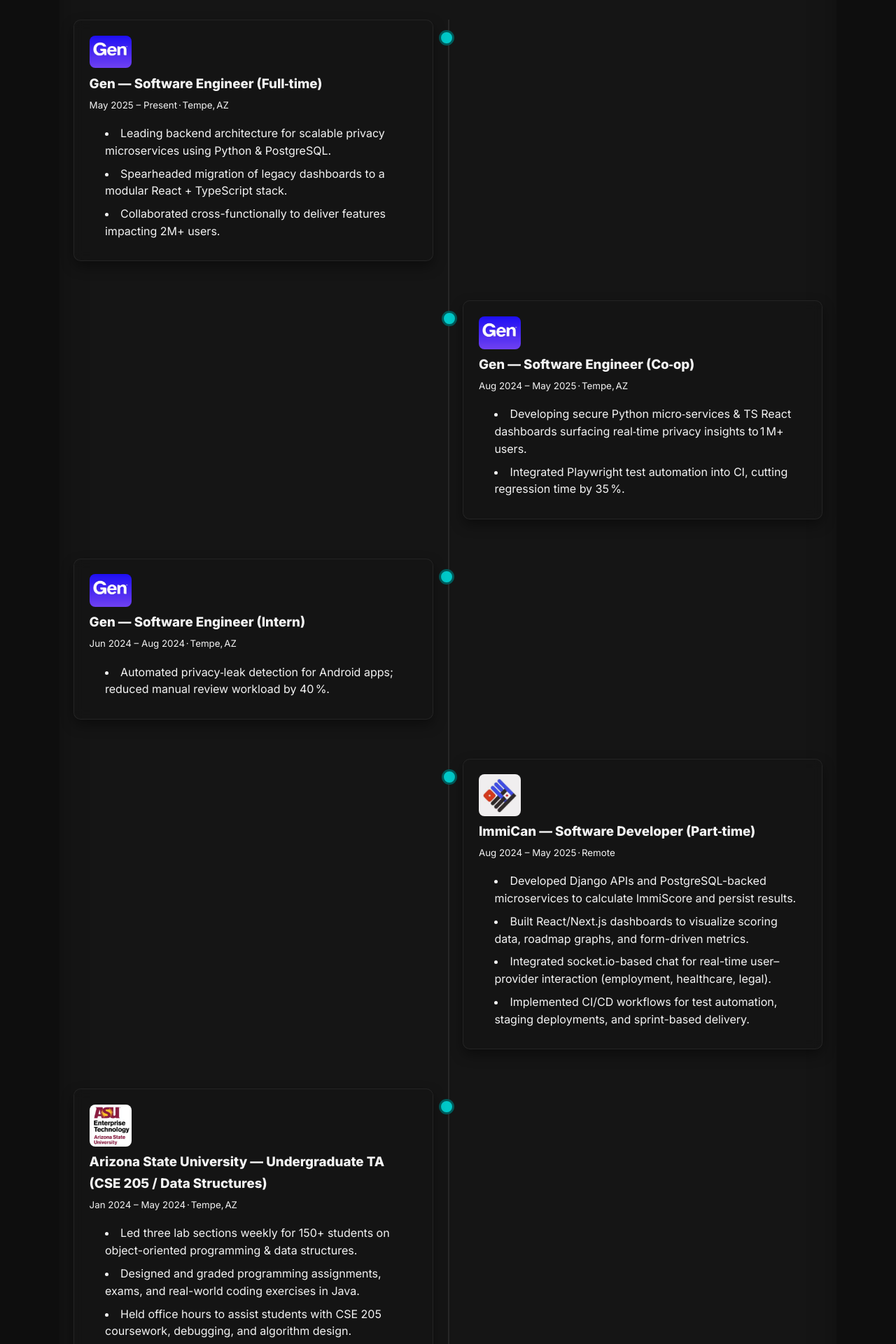
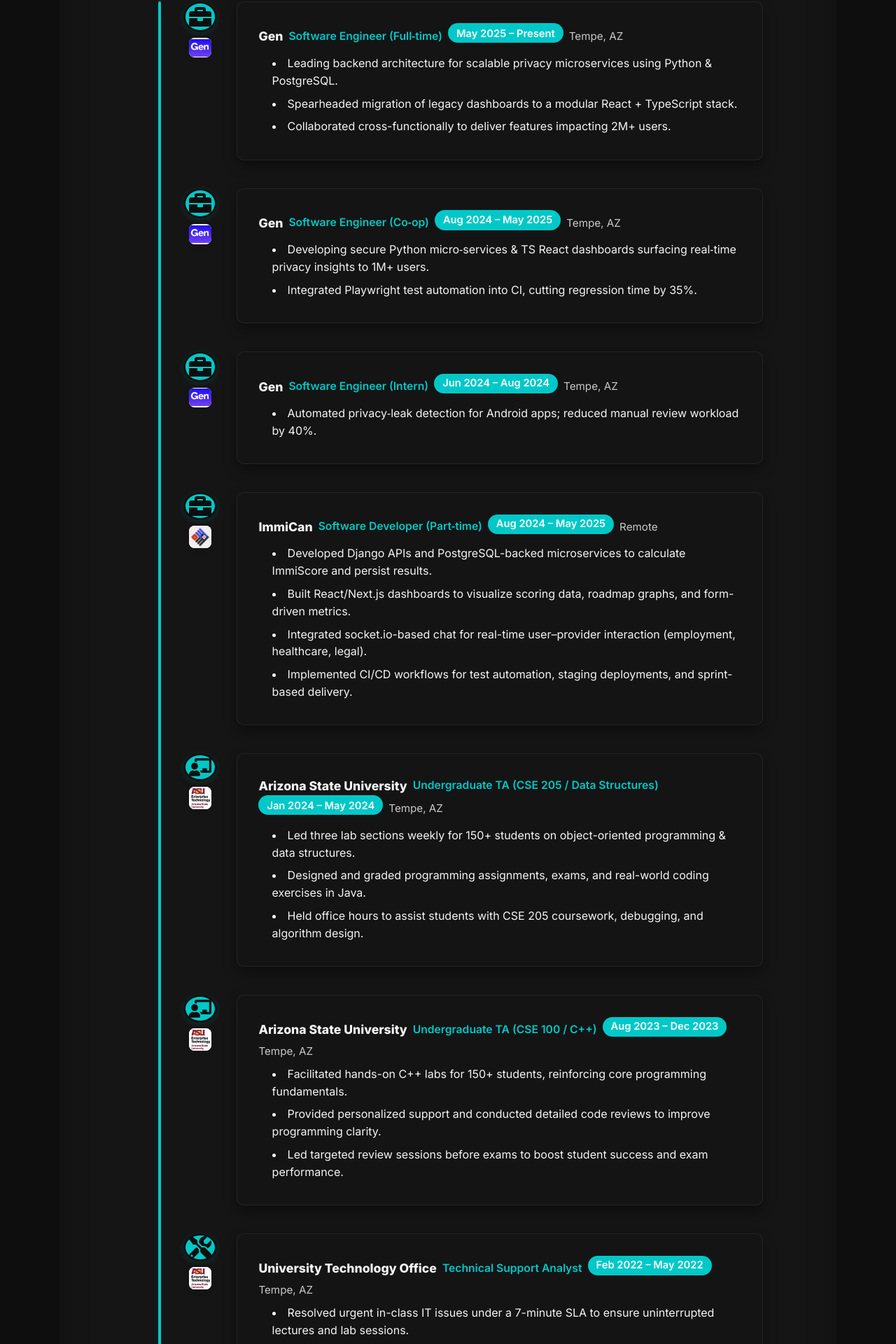
Before and after one commit to abdullahmasood6/PortfolioWebsite, a React (Vite) app in the folder my-portfolio/: page / in a window 1280 px wide. Shown: the part 1718-3638 px from the top of the page at 70% size. Built offline with nearby package versions, Linux system fonts and the light colour scheme.

Commit message:
images all done

```diff
--- a/my-portfolio/src/sections/Experience.jsx
+++ b/my-portfolio/src/sections/Experience.jsx
@@ -4,6 +4,7 @@
 
 import React from "react";
 import Card from "../components/Card";
+import { FaBriefcase, FaChalkboardTeacher, FaTools } from "react-icons/fa";
 
 /* logo images  (⚠ match file‑system names exactly) */
 import genLogo      from "../experience/gen.png";
@@ -16,131 +17,238 @@
   <img src={src} alt={alt} width={w} height={w} style={{ borderRadius: 8 }} />
 );
 
+const experiences = [
+  {
+    icon: <FaBriefcase />, logo: genLogo,
+    company: "Gen",
+    role: "Software Engineer (Full‑time)",
+    date: "May 2025 – Present",
+    location: "Tempe, AZ",
+    details: [
+      "Leading backend architecture for scalable privacy microservices using Python & PostgreSQL.",
+      "Spearheaded migration of legacy dashboards to a modular React + TypeScript stack.",
+      "Collaborated cross-functionally to deliver features impacting 2M+ users."
+    ]
+  },
+  {
+    icon: <FaBriefcase />, logo: genLogo,
+    company: "Gen",
+    role: "Software Engineer (Co‑op)",
+    date: "Aug 2024 – May 2025",
+    location: "Tempe, AZ",
+    details: [
+      "Developing secure Python micro‑services & TS React dashboards surfacing real‑time privacy insights to 1M+ users.",
+      "Integrated Playwright test automation into CI, cutting regression time by 35%."
+    ]
+  },
+  {
+    icon: <FaBriefcase />, logo: genLogo,
+    company: "Gen",
+    role: "Software Engineer (Intern)",
+    date: "Jun 2024 – Aug 2024",
+    location: "Tempe, AZ",
+    details: [
+      "Automated privacy‑leak detection for Android apps; reduced manual review workload by 40%."
+    ]
+  },
+  {
+    icon: <FaBriefcase />, logo: immicanLogo,
+    company: "ImmiCan",
+    role: "Software Developer (Part‑time)",
+    date: "Aug 2024 – May 2025",
+    location: "Remote",
+    details: [
+      "Developed Django APIs and PostgreSQL-backed microservices to calculate ImmiScore and persist results.",
+      "Built React/Next.js dashboards to visualize scoring data, roadmap graphs, and form-driven metrics.",
+      "Integrated socket.io-based chat for real-time user–provider interaction (employment, healthcare, legal).",
+      "Implemented CI/CD workflows for test automation, staging deployments, and sprint-based delivery."
+    ]
+  },
+  {
+    icon: <FaChalkboardTeacher />, logo: asuLogo,
+    company: "Arizona State University",
+    role: "Undergraduate TA (CSE 205 / Data Structures)",
+    date: "Jan 2024 – May 2024",
+    location: "Tempe, AZ",
+    details: [
+      "Led three lab sections weekly for 150+ students on object-oriented programming & data structures.",
+      "Designed and graded programming assignments, exams, and real-world coding exercises in Java.",
+      "Held office hours to assist students with CSE 205 coursework, debugging, and algorithm design."
+    ]
+  },
+  {
+    icon: <FaChalkboardTeacher />, logo: asuLogo,
+    company: "Arizona State University",
+    role: "Undergraduate TA (CSE 100 / C++)",
+    date: "Aug 2023 – Dec 2023",
+    location: "Tempe, AZ",
+    details: [
+      "Facilitated hands-on C++ labs for 150+ students, reinforcing core programming fundamentals.",
+      "Provided personalized support and conducted detailed code reviews to improve programming clarity.",
+      "Led targeted review sessions before exams to boost student success and exam performance."
+    ]
+  },
+  {
+    icon: <FaTools />, logo: asuLogo,
+    company: "University Technology Office",
+    role: "Technical Support Analyst",
+    date: "Feb 2022 – May 2022",
+    location: "Tempe, AZ",
+    details: [
+      "Resolved urgent in-class IT issues under a 7-minute SLA to ensure uninterrupted lectures and lab sessions.",
+      "Performed preventive equipment checks and Zoom configurations to mitigate classroom tech failures.",
+      "Collaborated with faculty to tailor tech setups per lecture and improve instructional delivery.",
+      "Gathered user feedback to iterate on classroom technology workflows and reduce support incidents."
+    ]
+  },
+  {
+    icon: <FaTools />, logo: asuLogo,
+    company: "University Technology Office",
+    role: "Help Desk Support",
+    date: "Feb 2022 – May 2022",
+    location: "Tempe, AZ",
+    details: [
+      "Delivered in-person and virtual support for faculty, students, and staff on software, hardware, and access issues.",
+      "Diagnosed a wide range of tech problems and escalated complex tickets to Tier 2 engineers.",
+      "Led awareness sessions to promote user independence and improve digital literacy across campus."
+    ]
+  },
+  {
+    icon: <FaTools />, logo: tmsLogo,
+    company: "Tokyo Marine Spares Services",
+    role: "IT Support Specialist",
+    date: "May 2021 – Aug 2021",
+    location: "Kobe, Japan",
+    details: [
+      "Optimised work‑station setup & network configs for 120 employees; scripted automated backups in Bash."
+    ]
+  }
+];
+
 const Experience = () => (
-  <section id="experience" className="section">
-    <h2>Professional Experience</h2>
-
-    <div className="timeline">
-      {/* ───────────── Gen (Full-time) ───────────── */}
-      <div className="exp-item left">
-        <Card>
-          <Logo src={genLogo} alt="Gen" />
-          <h3>Gen — Software Engineer (Full‑time)</h3>
-          <small>May 2025 – Present · Tempe, AZ</small>
-          <ul>
-            <li>Leading backend architecture for scalable privacy microservices using Python & PostgreSQL.</li>
-            <li>Spearheaded migration of legacy dashboards to a modular React + TypeScript stack.</li>
-            <li>Collaborated cross-functionally to deliver features impacting 2M+ users.</li>
-          </ul>
-        </Card>
-      </div>
-
-      {/* ───────────── Gen (Co-op) ───────────── */}
-      <div className="exp-item right">
-        <Card>
-          <Logo src={genLogo} alt="Gen" />
-          <h3>Gen — Software Engineer (Co‑op)</h3>
-          <small>Aug 2024 – May 2025 · Tempe, AZ</small>
-          <ul>
-            <li>Developing secure Python micro‑services &amp; TS React dashboards surfacing real‑time privacy insights to 1 M+ users.</li>
-            <li>Integrated Playwright test automation into CI, cutting regression time by 35 %.</li>
-          </ul>
-        </Card>
-      </div>
-
-      <div className="exp-item left">
-        <Card>
-          <Logo src={genLogo} alt="Gen" />
-          <h3>Gen — Software Engineer (Intern)</h3>
-          <small>Jun 2024 – Aug 2024 · Tempe, AZ</small>
-          <ul>
-            <li>Automated privacy‑leak detection for Android apps; reduced manual review workload by 40 %.</li>
-          </ul>
-        </Card>
-      </div>
-
-      {/* ───────────── ImmiCan ───────────── */}
-      <div className="exp-item right">
-        <Card>
-          <Logo src={immicanLogo} alt="ImmiCan" />
-          <h3>ImmiCan — Software Developer (Part‑time)</h3>
-          <small>Aug 2024 – May 2025 · Remote</small>
-          <ul>
-            <li>Developed Django APIs and PostgreSQL-backed microservices to calculate ImmiScore and persist results.</li>
-            <li>Built React/Next.js dashboards to visualize scoring data, roadmap graphs, and form-driven metrics.</li>
-            <li>Integrated socket.io-based chat for real-time user–provider interaction (employment, healthcare, legal).</li>
-            <li>Implemented CI/CD workflows for test automation, staging deployments, and sprint-based delivery.</li>
-          </ul>
-        </Card>
-      </div>
-
-      {/* ───────────── ASU Teaching Assistant ───────────── */}
-      <div className="exp-item left">
-        <Card>
-          <Logo src={asuLogo} alt="Arizona State University" />
-          <h3>Arizona State University — Undergraduate TA (CSE 205 / Data Structures)</h3>
-          <small>Jan 2024 – May 2024 · Tempe, AZ</small>
-          <ul>
-            <li>Led three lab sections weekly for 150+ students on object-oriented programming & data structures.</li>
-            <li>Designed and graded programming assignments, exams, and real-world coding exercises in Java.</li>
-            <li>Held office hours to assist students with CSE 205 coursework, debugging, and algorithm design.</li>
-          </ul>
-        </Card>
-      </div>
-
-      <div className="exp-item right">
-        <Card>
-          <Logo src={asuLogo} alt="Arizona State University" />
-          <h3>Arizona State University — Undergraduate TA (CSE 100 / C++)</h3>
-          <small>Aug 2023 – Dec 2023 · Tempe, AZ</small>
-          <ul>
-            <li>Facilitated hands-on C++ labs for 150+ students, reinforcing core programming fundamentals.</li>
-            <li>Provided personalized support and conducted detailed code reviews to improve programming clarity.</li>
-            <li>Led targeted review sessions before exams to boost student success and exam performance.</li>
-          </ul>
-        </Card>
-      </div>
-
-      {/* ───────────── ASU – UTO ───────────── */}
-      <div className="exp-item left">
-        <Card>
-          <Logo src={asuLogo} alt="ASU UTO" />
-          <h3>University Technology Office — Technical Support Analyst</h3>
-          <small>Feb 2022 – May 2022 · Tempe, AZ</small>
-          <ul>
-            <li>Resolved urgent in-class IT issues under a 7-minute SLA to ensure uninterrupted lectures and lab sessions.</li>
-            <li>Performed preventive equipment checks and Zoom configurations to mitigate classroom tech failures.</li>
-            <li>Collaborated with faculty to tailor tech setups per lecture and improve instructional delivery.</li>
-            <li>Gathered user feedback to iterate on classroom technology workflows and reduce support incidents.</li>
-          </ul>
-        </Card>
-      </div>
-
-      <div className="exp-item right">
-        <Card>
-          <Logo src={asuLogo} alt="ASU UTO" />
-          <h3>University Technology Office — Help Desk Support</h3>
-          <small>Feb 2022 – May 2022 · Tempe, AZ</small>
-          <ul>
-            <li>Delivered in-person and virtual support for faculty, students, and staff on software, hardware, and access issues.</li>
-            <li>Diagnosed a wide range of tech problems and escalated complex tickets to Tier 2 engineers.</li>
-            <li>Led awareness sessions to promote user independence and improve digital literacy across campus.</li>
-          </ul>
-        </Card>
-      </div>
-
-      {/* ───────────── Tokyo Marine Spares Services ───────────── */}
-      <div className="exp-item left">
-        <Card>
-          <Logo src={tmsLogo} alt="Tokyo Marine Spares Services" />
-          <h3>Tokyo Marine Spares Services — IT Support Specialist</h3>
-          <small>May 2021 – Aug 2021 · Kobe, Japan</small>
-          <ul>
-            <li>Optimised work‑station setup & network configs for 120 employees; scripted automated backups in Bash.</li>
-          </ul>
-        </Card>
-      </div>
+  <section id="experience" className="section" style={{ position: "relative" }}>
+    <h2>Professional Experience</h2>
+    <div className="exp-timeline">
+      <div className="exp-timeline-line" />
+      {experiences.map((exp, idx) => (
+        <div className="exp-timeline-row" key={idx}>
+          <div className="exp-timeline-dot">
+            <div className="exp-timeline-icon">{exp.icon}</div>
+            <img src={exp.logo} alt={exp.company} style={{ width: 32, height: 32, borderRadius: 8, marginTop: 8, background: "#fff", objectFit: "contain", boxShadow: "0 2px 8px rgba(0,0,0,0.08)" }} />
+          </div>
+          <div className="exp-timeline-card-wrap">
+            <Card className="mb" style={{
+              background: idx === 0 ? "rgba(0,200,200,0.08)" : "rgba(21,21,21,0.7)",
+              boxShadow: idx === 0 ? "0 4px 24px rgba(0,200,200,0.08)" : "0 2px 12px rgba(0,0,0,0.15)",
+              border: idx === 0 ? "1.5px solid var(--accent)" : undefined
+            }}>
+              <div style={{ display: "flex", alignItems: "center", marginBottom: "0.5rem", flexWrap: "wrap" }}>
+                <span style={{ fontWeight: 700, fontSize: "1.1rem", marginRight: 8 }}>{exp.company}</span>
+                <span style={{ color: "var(--accent)", fontWeight: 600, fontSize: "0.98rem", marginRight: 8 }}>{exp.role}</span>
+                <span style={{
+                  color: "#fff",
+                  background: "var(--accent)",
+                  fontWeight: 600,
+                  fontSize: "0.92rem",
+                  borderRadius: "999px",
+                  padding: "2px 12px",
+                  marginBottom: 8,
+                  display: "inline-block",
+                  marginRight: 8
+                }}>{exp.date}</span>
+                <span style={{ color: "var(--text-mid)", fontSize: "0.95rem" }}>{exp.location}</span>
+              </div>
+              <ul style={{ margin: "0.5rem 0 0 1.2rem", padding: 0 }}>
+                {exp.details.map((item, i) => (
+                  <li key={i} style={{ marginBottom: 4 }}>{item}</li>
+                ))}
+              </ul>
+            </Card>
+          </div>
+        </div>
+      ))}
+      <div className="exp-timeline-spacer" />
     </div>
+    <style>{`
+      .exp-timeline {
+        position: relative;
+        max-width: 900px;
+        margin: 0 auto;
+        padding-left: 60px;
+      }
+      .exp-timeline-line {
+        position: absolute;
+        left: 36px;
+        top: 0;
+        bottom: 0;
+        width: 4px;
+        background: var(--accent);
+        border-radius: 2px;
+        z-index: 0;
+      }
+      .exp-timeline-row {
+        display: flex;
+        align-items: flex-start;
+        margin-bottom: 2.5rem;
+        position: relative;
+        z-index: 1;
+      }
+      .exp-timeline-dot {
+        flex: 0 0 72px;
+        display: flex;
+        flex-direction: column;
+        align-items: center;
+        justify-content: flex-start;
+        position: relative;
+        z-index: 2;
+        height: 80px;
+      }
+      .exp-timeline-icon {
+        background: var(--accent);
+        color: #0e0e0e;
+        border-radius: 50%;
+        width: 48px;
+        height: 48px;
+        display: flex;
+        align-items: center;
+        justify-content: center;
+        font-size: 2rem;
+        box-shadow: 0 2px 8px rgba(0,200,200,0.15);
+        border: 3px solid #111;
+      }
+      .exp-timeline-card-wrap {
+        flex: 1;
+        min-width: 0;
+        margin-left: 16px;
+      }
+      .exp-timeline-spacer {
+        height: 48px;
+      }
+      @media (max-width: 700px) {
+        .exp-timeline {
+          padding-left: 0;
+        }
+        .exp-timeline-line {
+          display: none;
+        }
+        .exp-timeline-row {
+          flex-direction: column;
+          align-items: center;
+          margin-bottom: 2rem;
+        }
+        .exp-timeline-dot {
+          margin-bottom: 0.5rem;
+          height: auto;
+        }
+        .exp-timeline-card-wrap {
+          margin-left: 0;
+          width: 100%;
+        }
+        .exp-timeline-spacer {
+          height: 24px;
+        }
+      }
+    `}</style>
   </section>
 );
 
```
